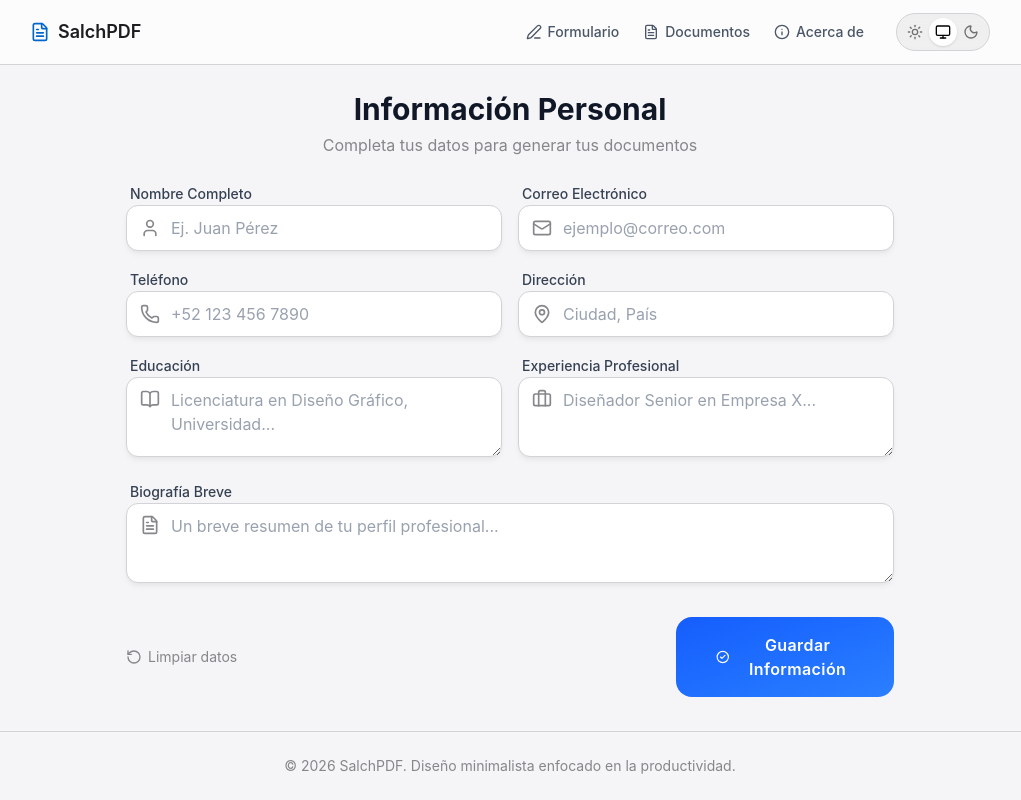
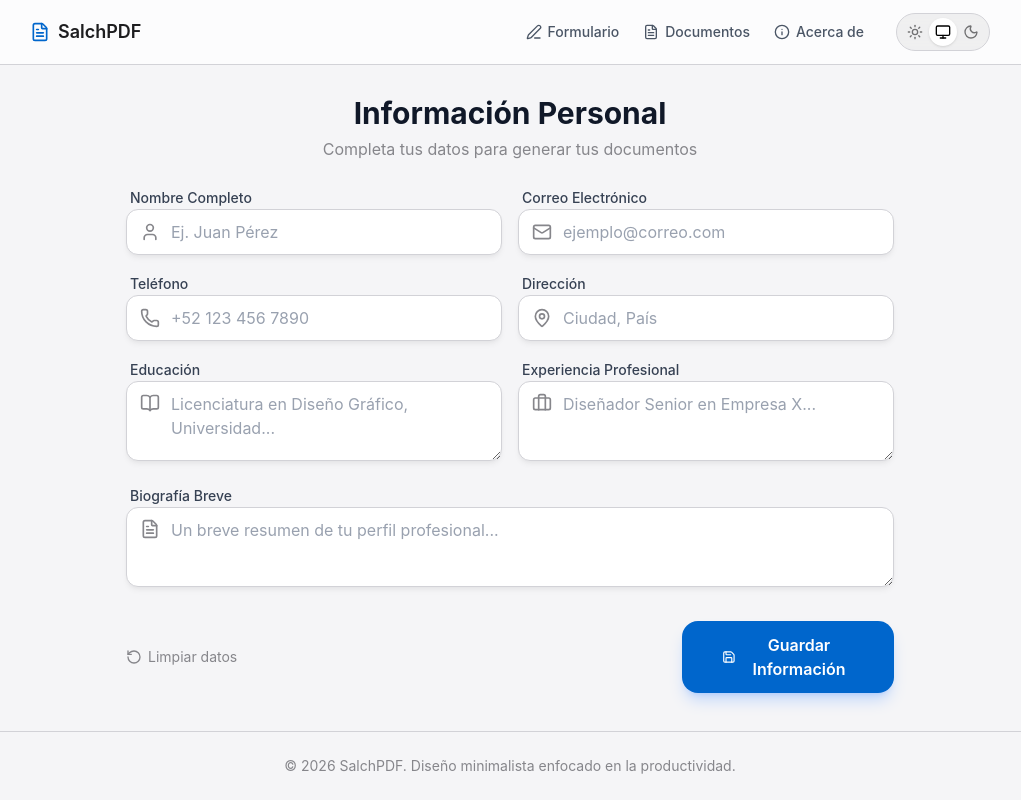
Before and after one commit to AbrahamHamedFloresCabanillas/SalchPDF, a React (Vite) app: page / in a window 1280 px wide. Shown: the whole page, without its empty margins (130-1151 px from the left). Built offline with nearby package versions, Linux system fonts and the light colour scheme.

Commit message:
Design: Refinado el boton de guardar informacion (mas compacto y con icono)

```diff
--- a/src/paginas/FormularioCaptura.jsx
+++ b/src/paginas/FormularioCaptura.jsx
@@ -1,5 +1,5 @@
 import { useForm } from 'react-hook-form';
-import { User, Mail, Phone, MapPin, BookOpen, Briefcase, FileText, CheckCircle2, RotateCcw } from 'lucide-react';
+import { User, Mail, Phone, MapPin, BookOpen, Briefcase, FileText, CheckCircle2, RotateCcw, Save } from 'lucide-react';
 import { useState, useEffect, useRef } from 'react';
 import usarDatosPersonales from '../almacenes/usarDatosPersonales';
 import EnvolvedorAnimado from '../componentes/EnvolvedorAnimado';
@@ -228,13 +228,10 @@ const FormularioCaptura = () => {
           </div>
           <button
             type="submit"
-            className="w-full md:w-auto group relative px-10 py-4 bg-gradient-to-br from-blue-600 to-blue-500 dark:from-blue-500 dark:to-blue-600 text-white rounded-2xl font-semibold tracking-wide hover:shadow-xl hover:shadow-blue-500/30 active:scale-[0.97] transition-all duration-300 order-1 md:order-2 flex items-center justify-center gap-3 cursor-pointer overflow-hidden"
+            className="w-auto px-10 py-3 bg-acento text-white rounded-2xl font-semibold hover:bg-acento-hover active:scale-[0.98] transition-all shadow-lg shadow-blue-500/25 order-1 md:order-2 flex items-center justify-center gap-2 cursor-pointer group"
           >
-            {/* Efecto de brillo sutil */}
-            <div className="absolute inset-0 bg-gradient-to-tr from-white/10 to-transparent opacity-0 group-hover:opacity-100 transition-opacity" />
-
-            <CheckCircle2 className="w-5 h-5 transition-transform group-hover:scale-110" />
-            <span>Guardar Información</span>
+            <Save className="w-5 h-5 group-hover:rotate-6 transition-transform" />
+            <span className="text-sm md:text-base">Guardar Información</span>
           </button>
         </div>
 
```
